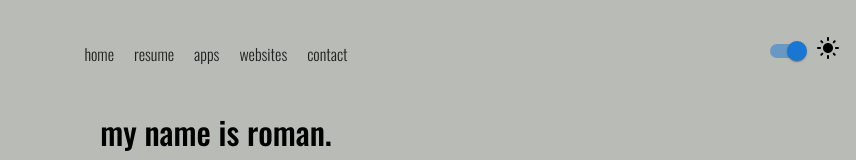
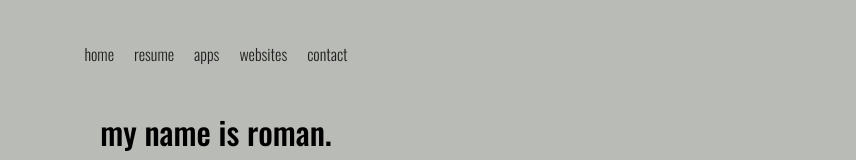
Before and after one commit to romanzuch/portfolio_gatsby, a Gatsby site: page / in a window 1280 px wide. Shown: the top 160 px of the page, without its empty margins (424-1280 px from the left). Built offline with nearby package versions, Linux system fonts and the light colour scheme; Gatsby itself is replaced by a stand-in of ours.

Commit message:
💡 Removed display mode switch from layout

```diff
--- a/src/components/Layout.js
+++ b/src/components/Layout.js
@@ -71,7 +71,7 @@ const Layout = ({children}) => {
     return (
         <LayoutWrapper>
             <NavigationBar />
-            <DisplayModeSwitch />
+            {/*<DisplayModeSwitch />*/}
             <LayoutMain>
                 {children}
                 <Socials />
```
